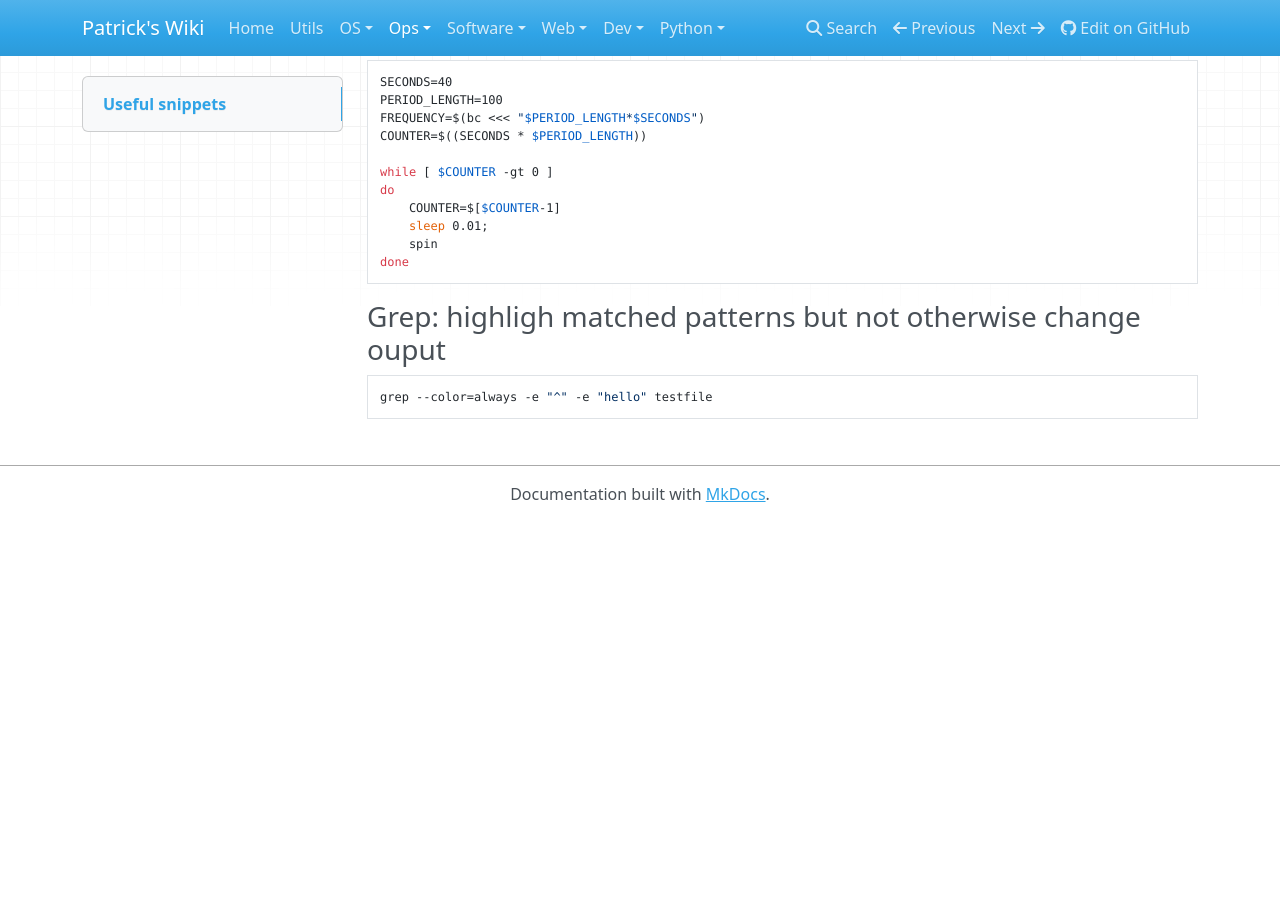
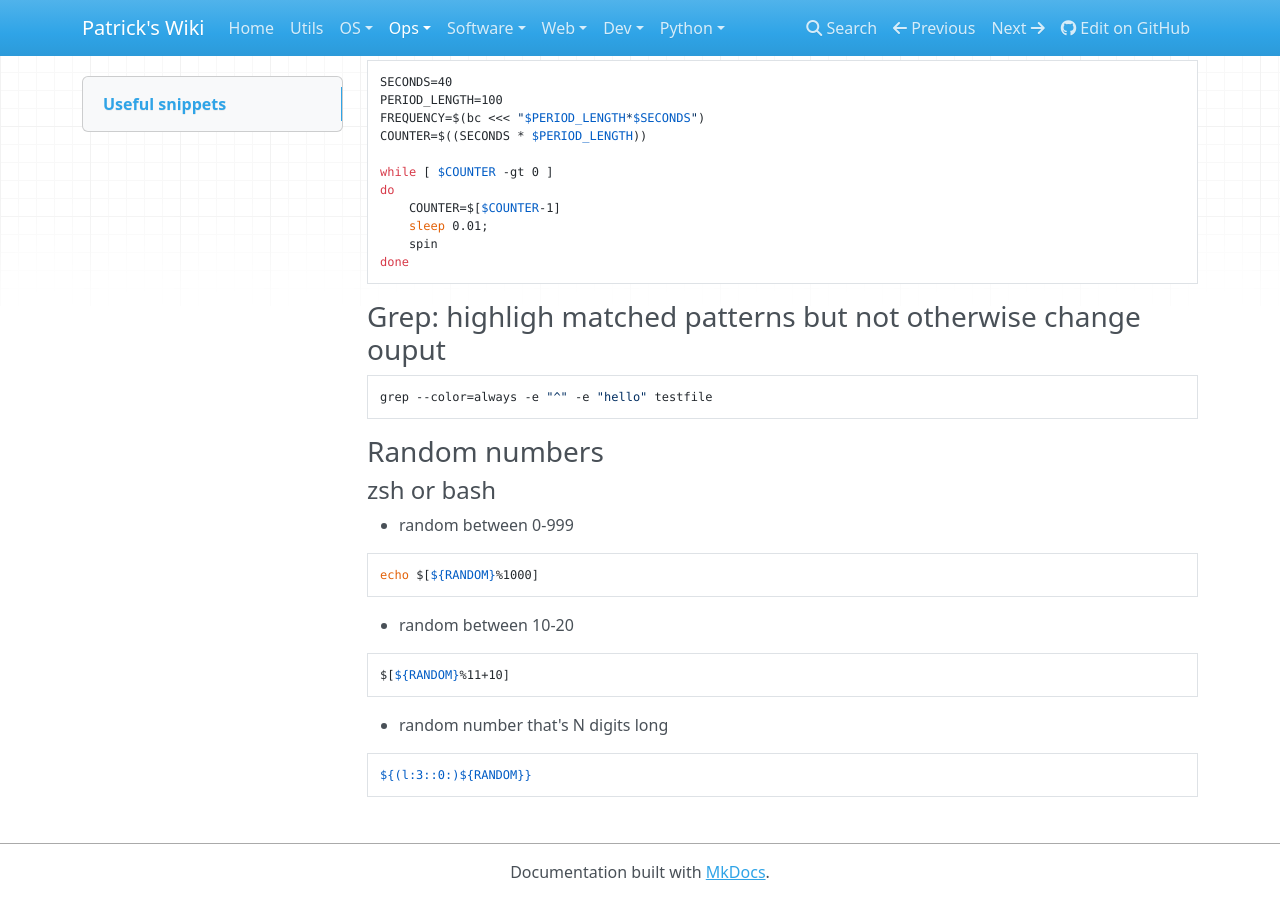
Before and after one commit to patsancu/wiki, an MkDocs documentation site: the page built from docs/Ops/Shell/Shell.md, in a window 1280 px wide and 900 px high, scrolled down 10200 px. Built offline with MkDocs 1.6.1, drawn with Linux system fonts in a browser that asks for light colours; nearby versions of some CDN libraries; before the commit the page ends 10722 px from its top, so only the background shows below that.

Commit message:
random number in bash&zsh

````diff
--- a/docs/Ops/Shell/Shell.md
+++ b/docs/Ops/Shell/Shell.md
@@ -484,3 +484,18 @@ done
 ```sh
 grep --color=always -e "^" -e "hello" testfile
 ```
+
+### Random numbers
+#### zsh or bash
+- random between 0-999
+```bash
+echo $[${RANDOM}%1000]
+```
+- random between 10-20
+```bash
+$[${RANDOM}%11+10]
+```
+- random number that's N digits long
+```bash
+${(l:3::0:)${RANDOM}}
+```
````
